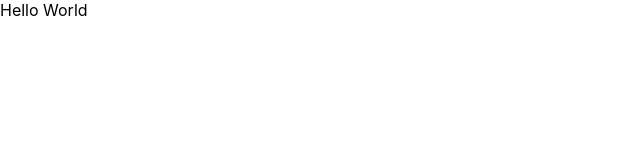
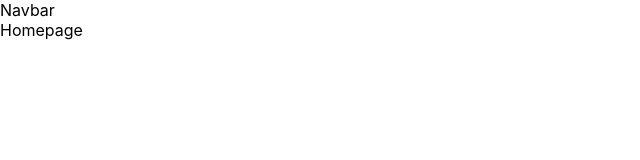
Before and after one commit to gurjung/cryptocurrency-tracker, a React (Create React App) app: page / in a window 1280 px wide. Shown: the top 160 px of the page, without its empty margins (0-640 px from the left). Built offline with nearby package versions, Linux system fonts and the light colour scheme.

Commit message:
chore: add navbar and homepage component

```diff
--- a/src/App.js
+++ b/src/App.js
@@ -1,12 +1,17 @@
-import './App.css';
-
+import "./App.css";
+import { BrowserRouter, Routes, Route, Link } from "react-router-dom";
+import { Homepage} from "./components";
+import { Navbar } from "./layout";
 function App() {
   return (
-    <div className="App">
-      <header className="App-header">
-       Hello World
-      </header>
-    </div>
+    <BrowserRouter>
+      <div className="App">
+        <Navbar />
+        <Routes>
+          <Route path="/" element={<Homepage />} />
+        </Routes>
+      </div>
+    </BrowserRouter>
   );
 }
 
--- /dev/null
+++ b/src/components/Homepage.jsx
@@ -0,0 +1,9 @@
+import React from 'react'
+
+const Homepage = () => {
+  return (
+    <div>Homepage</div>
+  )
+}
+
+export default Homepage
--- /dev/null
+++ b/src/components/index.js
@@ -0,0 +1,2 @@
+export { default as Homepage } from './Homepage'
+export { default as About } from './About'
--- /dev/null
+++ b/src/layout/Navbar.jsx
@@ -0,0 +1,9 @@
+import React from 'react'
+
+const Navbar = () => {
+  return (
+    <div>Navbar</div>
+  )
+}
+
+export default Navbar
--- /dev/null
+++ b/src/layout/index.js
@@ -0,0 +1 @@
+export { default as Navbar } from './Navbar';
```
Also changed, not shown: src/index.js (+5 -6 lines).
